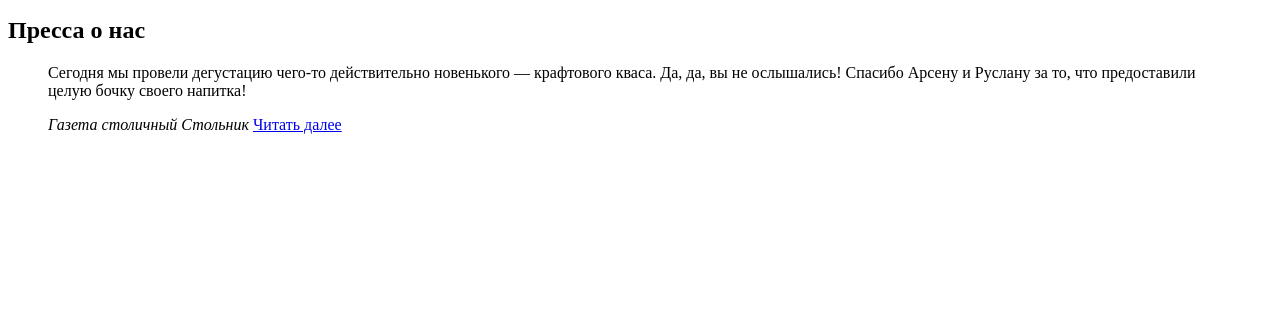
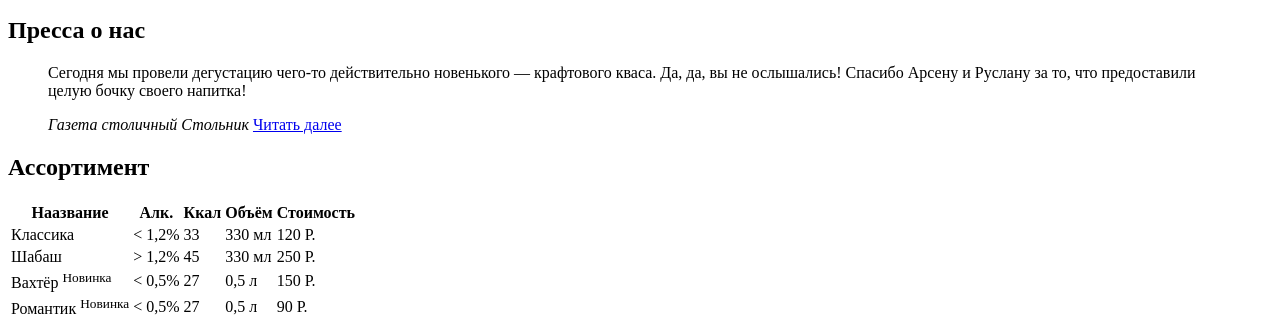
Before and after one commit to knyazev13ivan/academy-kvast, a plain HTML site: page index.html in a window 1280 px wide. Shown: the part 1213-1543 px from the top of the page. Before the commit the page ends 1363 px from the top, so only its background shows below. Drawn offline with Linux system fonts and the light colour scheme.

Commit message:
Add assortiment

```diff
--- a/index.html
+++ b/index.html
@@ -128,6 +128,46 @@
       </blockquote>
     </article>
   </section>
+  <section class="assortiment">
+    <h2 class="caption">Ассортимент</h2>
+    <table>
+      <tr>
+        <th>Наазвание</th>
+        <th>Алк.</th>
+        <th>Ккал</th>
+        <th>Объём</th>
+        <th class="assortiment__price">Стоимость</th>
+      </tr>
+      <tr>
+        <td class="assortiment__name">Классика</td>
+        <td>&lt; 1,2%</td>
+        <td>33</td>
+        <td>330 мл</td>
+        <td class="assortiment__price">120 Р.</td>
+      </tr>
+      <tr>
+        <td class="assortiment__name">Шабаш</td>
+        <td>&gt; 1,2%</td>
+        <td>45</td>
+        <td>330 мл</td>
+        <td class="assortiment__price">250 Р.</td>
+      </tr>
+      <tr>
+        <td class="assortiment__name">Вахтёр <sup class="assortiment__new-product">Новинка</sup></td>
+        <td>&lt; 0,5%</td>
+        <td>27</td>
+        <td>0,5 л</td>
+        <td class="assortiment__price">150 Р.</td>
+      </tr>
+      <tr>
+        <td class="assortiment__name">Романтик <sup class="assortiment__new-product">Новинка</sup></td>
+        <td>&lt; 0,5%</td>
+        <td>27</td>
+        <td>0,5 л</td>
+        <td class="assortiment__price">90 Р.</td>
+      </tr>
+    </table>
+  </section>
 </body>
 
 </html>
```
